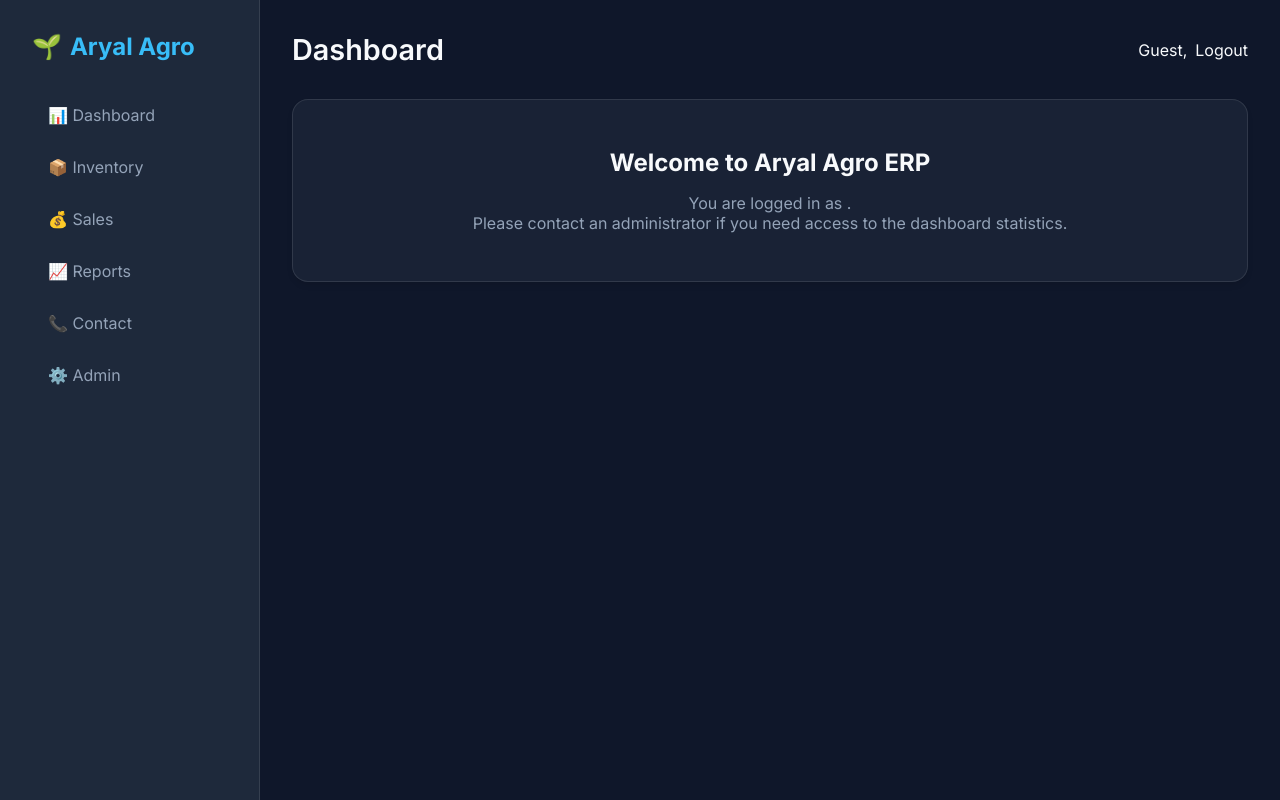
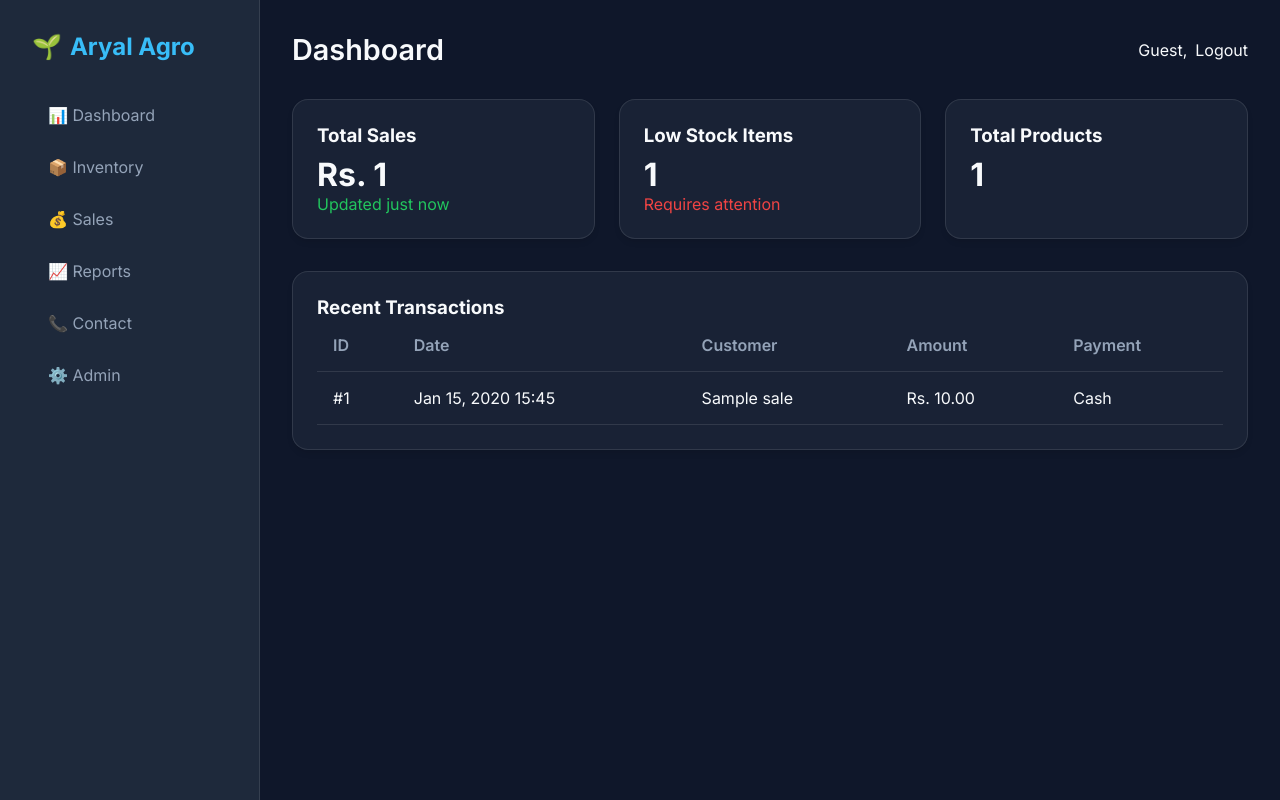
Before and after one commit to badalaryal11/aryal-erp, a Django app: template core/templates/core/home.html in a window 1280 px wide. Run offline with Django 4.2, Linux system fonts and the light colour scheme; tables that the repository leaves empty hold one stand-in row (values such as "Sample post"); the template is opened without the code that fills it: values that come from a table or form of the project are taken from there, most other values are stand-ins (such as "Sample title", 1, 10 or a date in 2020).

Commit message:
Allow public access to dashboard

```diff
--- a/core/templates/core/home.html
+++ b/core/templates/core/home.html
@@ -3,7 +3,6 @@
 {% block page_title %}Dashboard{% endblock %}
 
 {% block content %}
-{% if user.is_staff %}
 <div class="grid grid-3">
     <div class="card">
         <h3>Total Sales</h3>
@@ -57,12 +56,4 @@
         </table>
     </div>
 </div>
-{% else %}
-<div class="card" style="text-align: center; padding: 3rem;">
-    <h2>Welcome to Aryal Agro ERP</h2>
-    <p style="color: var(--text-secondary); margin-top: 1rem;">You are logged in as {{ user.username }}.</p>
-    <p style="color: var(--text-secondary);">Please contact an administrator if you need access to the dashboard
-        statistics.</p>
-</div>
-{% endif %}
 {% endblock %}
```
Also changed, not shown: core/tests.py (+16 -10 lines), core/views.py (+10 -13 lines).
